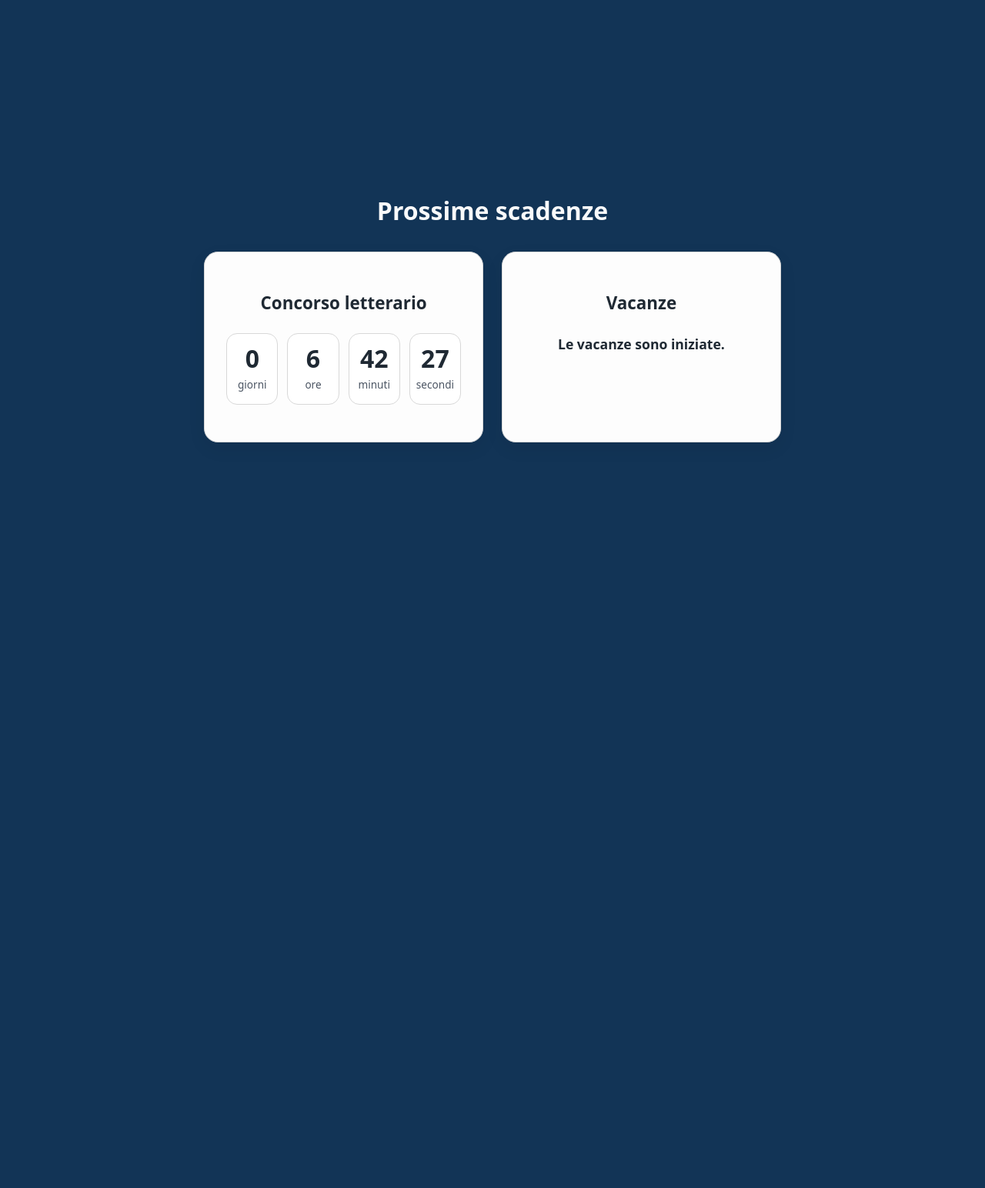
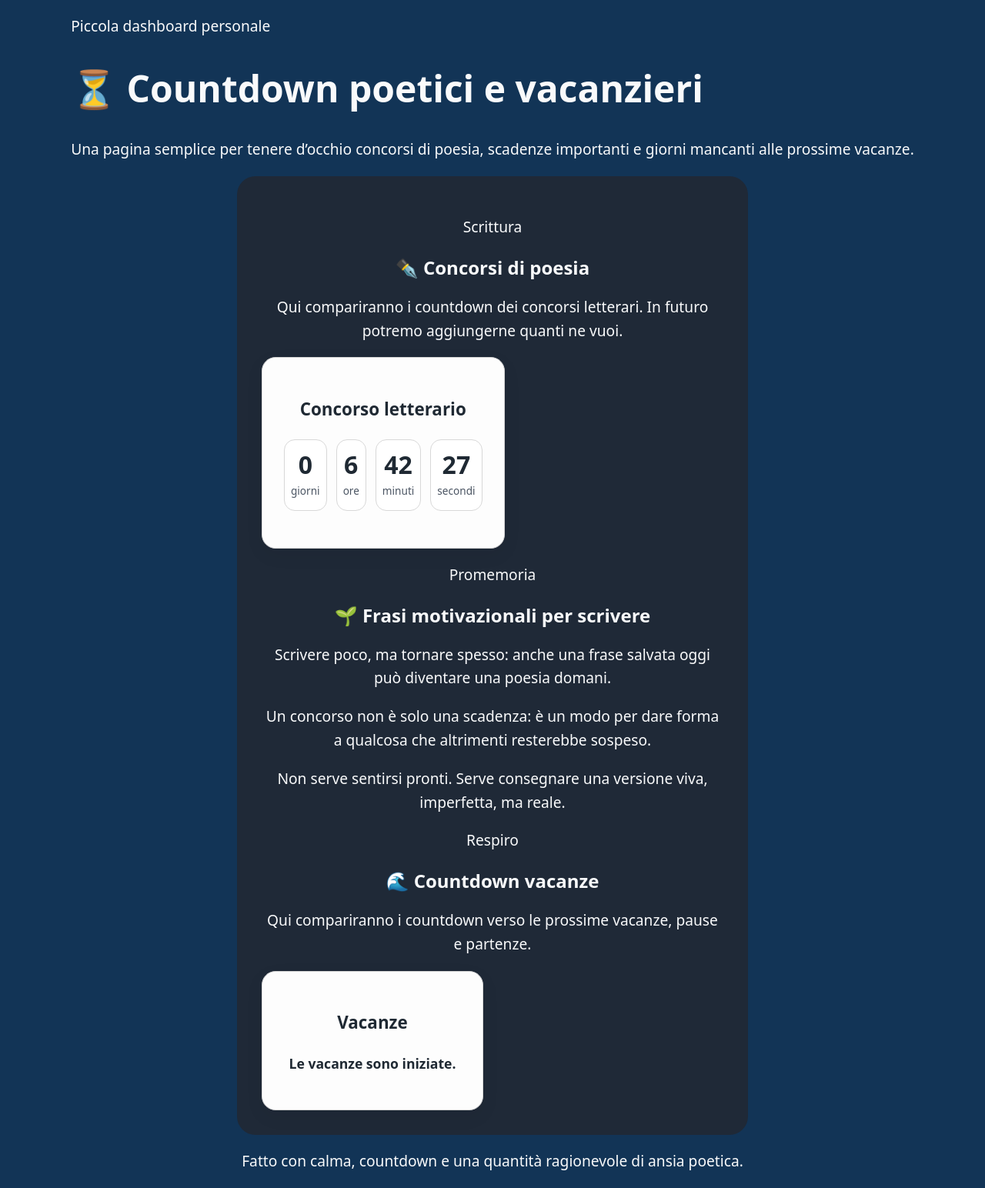
Before and after one commit to zaffy96/first-web-project, a plain HTML site: page index.html in a window 1280 px wide. Shown: the whole page at 77% size. Before the commit the page ends 800 px from the top, so only its background shows below. Drawn offline with Linux system fonts and the light colour scheme.

Commit message:
Update index.html

```diff
--- a/index.html
+++ b/index.html
@@ -1,16 +1,36 @@
 <!DOCTYPE html>
-<html lang="en">
+<html lang="it">
 <head>
   <meta charset="UTF-8" />
   <meta name="viewport" content="width=device-width, initial-scale=1.0" />
-  <title>It's the final countdown</title>
+  <title>Countdown poetici</title>
   <link rel="stylesheet" href="style.css" />
 </head>
+
 <body>
-<section class="countdown-section" aria-labelledby="countdown-title">
-  <h2 id="countdown-title">Prossime scadenze</h2>
+  <header class="hero-section">
+    <div class="hero-card">
+      <p class="hero-kicker">Piccola dashboard personale</p>
+      <h1>⏳ Countdown poetici e vacanzieri</h1>
+      <p class="hero-text">
+        Una pagina semplice per tenere d’occhio concorsi di poesia,
+        scadenze importanti e giorni mancanti alle prossime vacanze.
+      </p>
+    </div>
+  </header>
 
-  <div class="countdown-grid">
+  <main>
+    <section class="page-section poetry-section" aria-labelledby="poetry-title">
+      <div class="section-heading">
+        <p class="section-kicker">Scrittura</p>
+        <h2 id="poetry-title">✒️ Concorsi di poesia</h2>
+        <p>
+          Qui compariranno i countdown dei concorsi letterari.
+          In futuro potremo aggiungerne quanti ne vuoi.
+        </p>
+      </div>
+
+      <div class="countdown-grid poetry-grid">
         <article class="countdown-card" id="concorso-letterario">
           <h3>Concorso letterario</h3>
 
@@ -38,7 +58,50 @@
 
           <p class="countdown-message" data-message></p>
         </article>
+      </div>
+    </section>
 
+    <section class="page-section motivation-section" aria-labelledby="motivation-title">
+      <div class="section-heading">
+        <p class="section-kicker">Promemoria</p>
+        <h2 id="motivation-title">🌱 Frasi motivazionali per scrivere</h2>
+      </div>
+
+      <div class="motivation-grid">
+        <article class="motivation-card">
+          <p>
+            Scrivere poco, ma tornare spesso: anche una frase salvata oggi
+            può diventare una poesia domani.
+          </p>
+        </article>
+
+        <article class="motivation-card">
+          <p>
+            Un concorso non è solo una scadenza: è un modo per dare forma
+            a qualcosa che altrimenti resterebbe sospeso.
+          </p>
+        </article>
+
+        <article class="motivation-card">
+          <p>
+            Non serve sentirsi pronti. Serve consegnare una versione viva,
+            imperfetta, ma reale.
+          </p>
+        </article>
+      </div>
+    </section>
+
+    <section class="page-section vacation-section" aria-labelledby="vacation-title">
+      <div class="section-heading">
+        <p class="section-kicker">Respiro</p>
+        <h2 id="vacation-title">🌊 Countdown vacanze</h2>
+        <p>
+          Qui compariranno i countdown verso le prossime vacanze,
+          pause e partenze.
+        </p>
+      </div>
+
+      <div class="countdown-grid vacation-grid">
         <article class="countdown-card" id="vacanze">
           <h3>Vacanze</h3>
 
@@ -68,6 +131,14 @@
         </article>
       </div>
     </section>
+  </main>
+
+  <footer class="site-footer">
+    <p>
+      Fatto con calma, countdown e una quantità ragionevole di ansia poetica.
+    </p>
+  </footer>
+
   <script src="config.js"></script>
   <script src="script.js"></script>
 </body>
```
Lines whose indentation alone changed are shown as unchanged.
